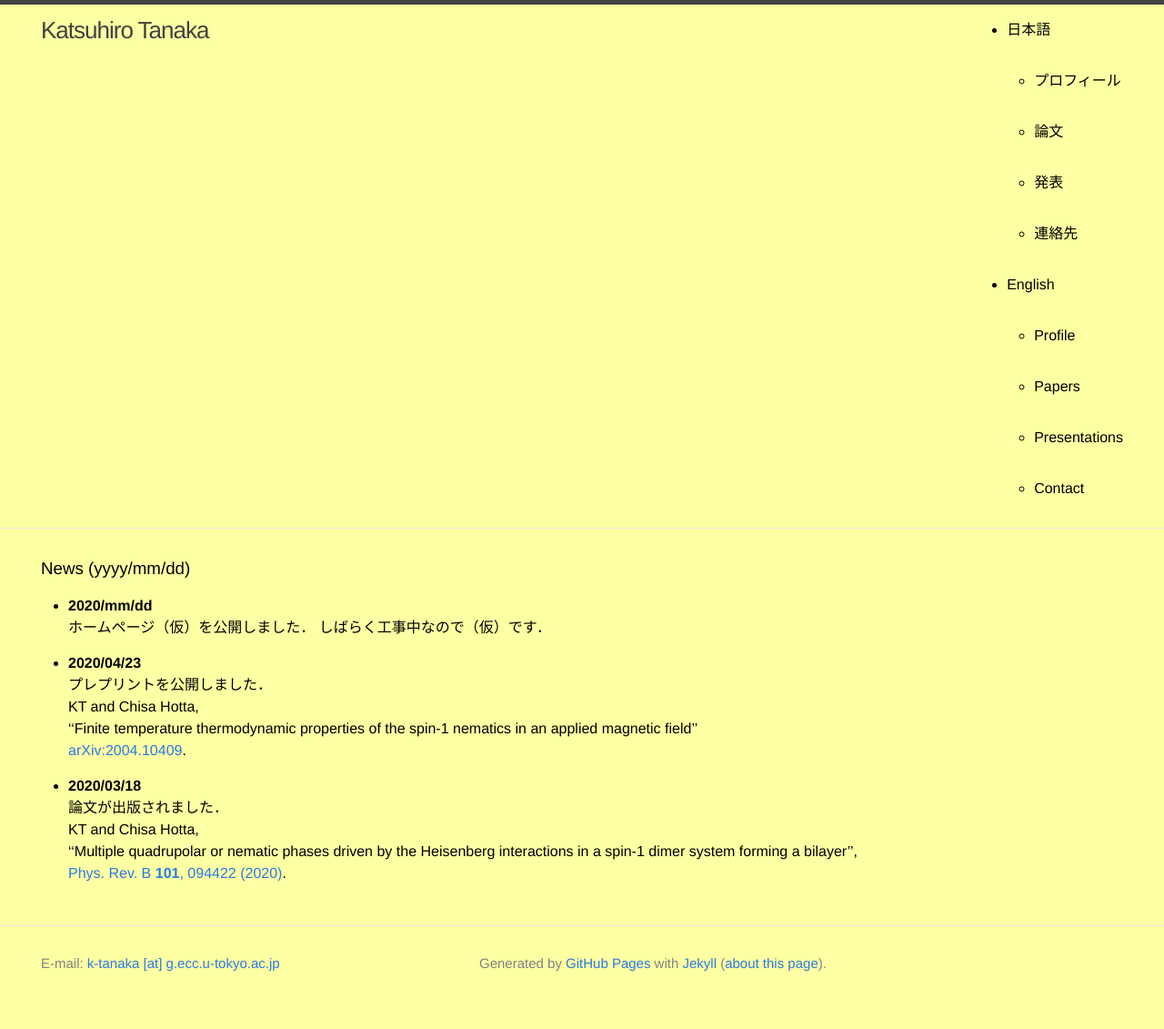
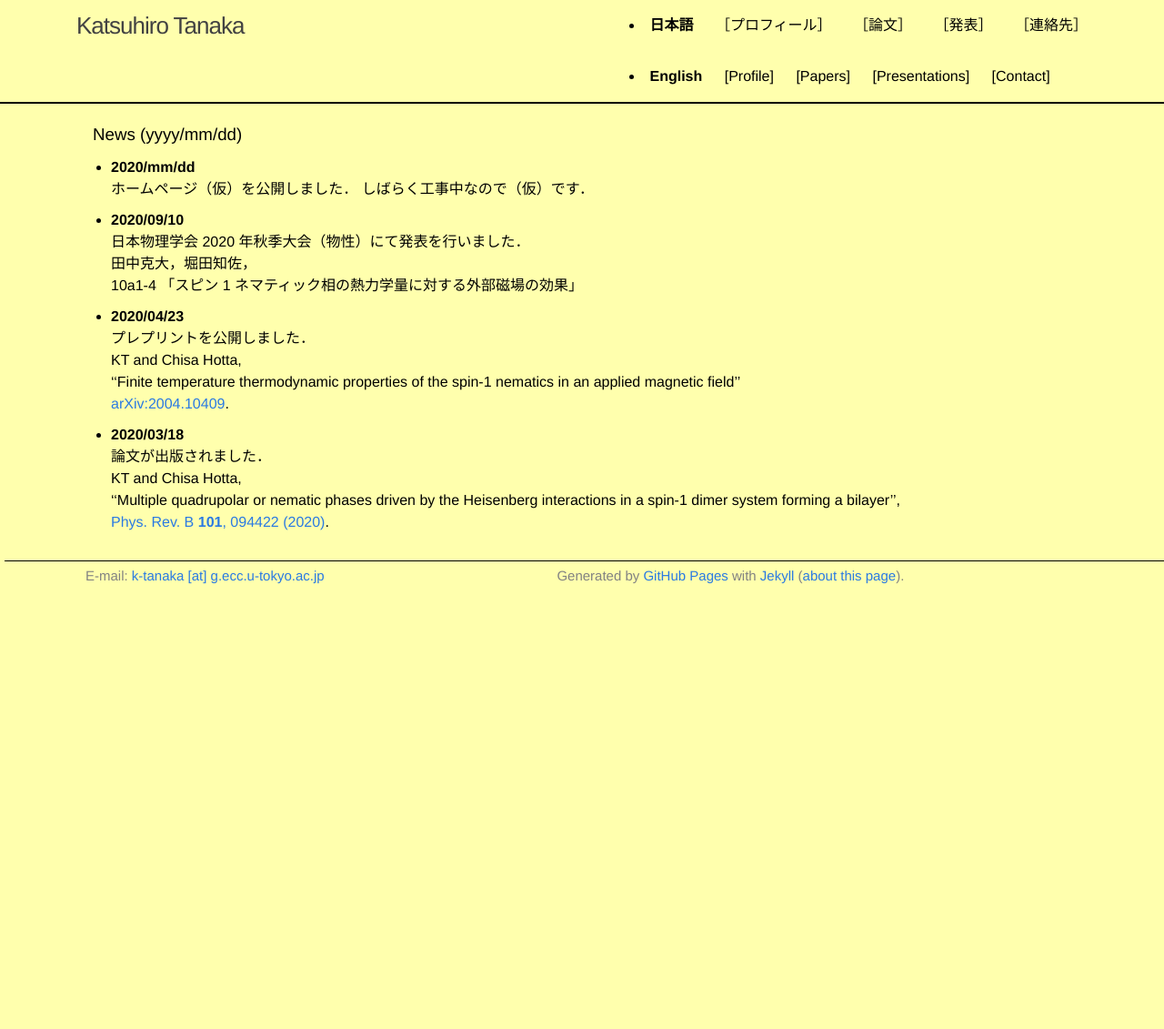
Before and after one commit to katsu-tanaka/katsu-tanaka.github.io, a Jekyll site: the page built from index.md, in a window 1280 px wide. Shown: the whole page at 91% size. Built offline with Jekyll 4.4.1, drawn with Linux system fonts in a browser that asks for light colours; after the commit the page ends 900 px from its top, so only the background shows below that.

Commit message:
header is refined

```diff
--- a/_includes/header.html
+++ b/_includes/header.html
@@ -5,32 +5,19 @@
     <a class="site-title" href="{{ site.baseurl }}/">{{ site.title }}</a>
 
     <nav class="site-nav">
-      <a href="#" class="menu-icon">
-        <svg viewBox="0 0 18 15">
-          <path fill="#424242" d="M18,1.484c0,0.82-0.665,1.484-1.484,1.484H1.484C0.665,2.969,0,2.304,0,1.484l0,0C0,0.665,0.665,0,1.484,0 h15.031C17.335,0,18,0.665,18,1.484L18,1.484z"/>
-          <path fill="#424242" d="M18,7.516C18,8.335,17.335,9,16.516,9H1.484C0.665,9,0,8.335,0,7.516l0,0c0-0.82,0.665-1.484,1.484-1.484 h15.031C17.335,6.031,18,6.696,18,7.516L18,7.516z"/>
-          <path fill="#424242" d="M18,13.516C18,14.335,17.335,15,16.516,15H1.484C0.665,15,0,14.335,0,13.516l0,0 c0-0.82,0.665-1.484,1.484-1.484h15.031C17.335,12.031,18,12.696,18,13.516L18,13.516z"/>
-        </svg>
-      </a>
 
-      <ul class="site-nav">
-        <li> <a class="page-link" href="/ja/"> 日本語 </a>
-        	<ul>
-        		<li> <a class="page-link" href="/ja/about_j.html"> プロフィール </a> </li>
-        		<li> <a class="page-link" href="/ja/papers_j.html"> 論文 </a> </li>
-        		<li> <a class="page-link" href="/ja/presentations_j.html"> 発表 </a> </li>
-        		<li> <a class="page-link" href="/ja/contact_j.html"> 連絡先 </a> </li>
-        	</ul>
+        <li> <a class="page-link" href="/ja/index.html"> <b> 日本語 </b>  </a>
+             <a class="page-link" href="/ja/about_j.html"> ［プロフィール］ </a>
+             <a class="page-link" href="/ja/papers_j.html"> ［論文］ </a>
+             <a class="page-link" href="/ja/presentations_j.html"> ［発表］ </a>
+             <a class="page-link" href="/ja/contact_j.html"> ［連絡先］ </a>
         </li>
-		<li> <a class="page-link" href="/en/"> English </a>
-			<ul>
-				<li> <a class="page-link" href="/en/about_e.html"> Profile </a> </li>
-        		<li> <a class="page-link" href="/en/papers_e.html"> Papers </a> </li>
-        		<li> <a class="page-link" href="/en/presentations_e.html"> Presentations </a> </li>
-        		<li> <a class="page-link" href="/en/contact_e.html"> Contact </a> </li>
-        	</ul>
-		</li>
-      </ul>
+        <li> <a class="page-link" href="/en/index.html"> <b> English </b> </a>
+             <a class="page-link" href="/en/about_e.html"> [Profile] </a>
+             <a class="page-link" href="/en/papers_e.html"> [Papers] </a>
+             <a class="page-link" href="/en/presentations_e.html"> [Presentations] </a>
+             <a class="page-link" href="/en/contact_e.html"> [Contact] </a>
+        </li>
     </nav>
 
   </div>
--- a/_sass/_base.scss
+++ b/_sass/_base.scss
@@ -160,6 +160,7 @@ pre {
     max-width:         calc(#{$content-width} - (#{$spacing-unit} * 2));
     margin-right: auto;
     margin-left: auto;
+    position: relative;
     padding-right: $spacing-unit;
     padding-left: $spacing-unit;
     @extend %clearfix;
--- a/_sass/_layout.scss
+++ b/_sass/_layout.scss
@@ -2,9 +2,11 @@
  * Site header
  */
 .site-header {
-    border-top: 5px solid $grey-color-dark;
-    border-bottom: 1px solid $grey-color-light;
+    border-top: 0px solid $grey-color-dark;
+    border-bottom: 2px solid $black;
     min-height: 56px;
+    height: auto;
+    width: 100%;
 
     // Positioning context for the mobile navigation icon
     position: relative;
@@ -98,8 +100,15 @@
  * Site footer
  */
 .site-footer {
-    border-top: 1px solid $grey-color-light;
-    padding: $spacing-unit 0;
+    position: relative;
+    border-top: 1px solid #000000;
+    padding: 5px;
+    width: 100%;
+    height: auto;
+    max-height: 20px;
+    bottom: 0;
+    margin: 5px;
+    background: $background-color;
 }
 
 .footer-heading {
@@ -118,6 +127,9 @@
     color: $grey-color;
     margin-left: -$spacing-unit / 2;
     @extend %clearfix;
+    height: 3rem;
+    position: absolute;
+    width: $content-width;
 }
 
 .footer-col {
@@ -127,8 +139,8 @@
 }
 
 .footer-col-1 {
-    width: -webkit-calc(40% - (#{$spacing-unit} / 2));
-    width:         calc(40% - (#{$spacing-unit} / 2));
+    width: -webkit-calc(50% - (#{$spacing-unit} / 2));
+    width:         calc(50% - (#{$spacing-unit} / 2));
 }
 
 .footer-col-2 {
@@ -137,8 +149,8 @@
 }
 
 .footer-col-3 {
-    width: -webkit-calc(60% - (#{$spacing-unit} / 2));
-    width:         calc(60% - (#{$spacing-unit} / 2));
+    width: -webkit-calc(50% - (#{$spacing-unit} / 2));
+    width:         calc(50% - (#{$spacing-unit} / 2));
 }
 
 @include media-query($on-laptop) {
@@ -168,11 +180,15 @@
  * Page content
  */
 .page-content {
-    padding: $spacing-unit 0;
+    position: relative;
+    padding: 10px;
+    margin: 10px;
+    height: auto;
 }
 
 .page-heading {
     font-size: 20px;
+    min-height: 100%;
 }
 
 .post-list {
--- a/css/main.scss
+++ b/css/main.scss
@@ -12,18 +12,19 @@ $base-font-weight: 400;
 $small-font-size:  $base-font-size * 0.875;
 $base-line-height: 1.5;
 
-$spacing-unit:     30px;
+$spacing-unit:     20px;
 
 $text-color:       #000000;
-$background-color: #ffffa3;
+$background-color: #ffffad;
 $brand-color:      #2a7ae2;
 
 $grey-color:       #828282;
 $grey-color-light: lighten($grey-color, 40%);
 $grey-color-dark:  darken($grey-color, 25%);
+$black:            #000000;
 
 // Width of the content area
-$content-width:    1250px;
+$content-width:    90%;
 
 $on-palm:          600px;
 $on-laptop:        800px;
--- a/index.md
+++ b/index.md
@@ -7,6 +7,11 @@ title: Homepage of Katsuhiro Tanaka
 - **2020/mm/dd**
   ホームページ（仮）を公開しました．
   しばらく工事中なので（仮）です．
+
+- **2020/09/10**
+  日本物理学会 2020 年秋季大会（物性）にて発表を行いました．
+  田中克大，堀田知佐，
+  10a1-4 「スピン 1 ネマティック相の熱力学量に対する外部磁場の効果」
 
 - **2020/04/23**
   プレプリントを公開しました．
```
Also changed, not shown: index_e.md (+2 -0 lines).
